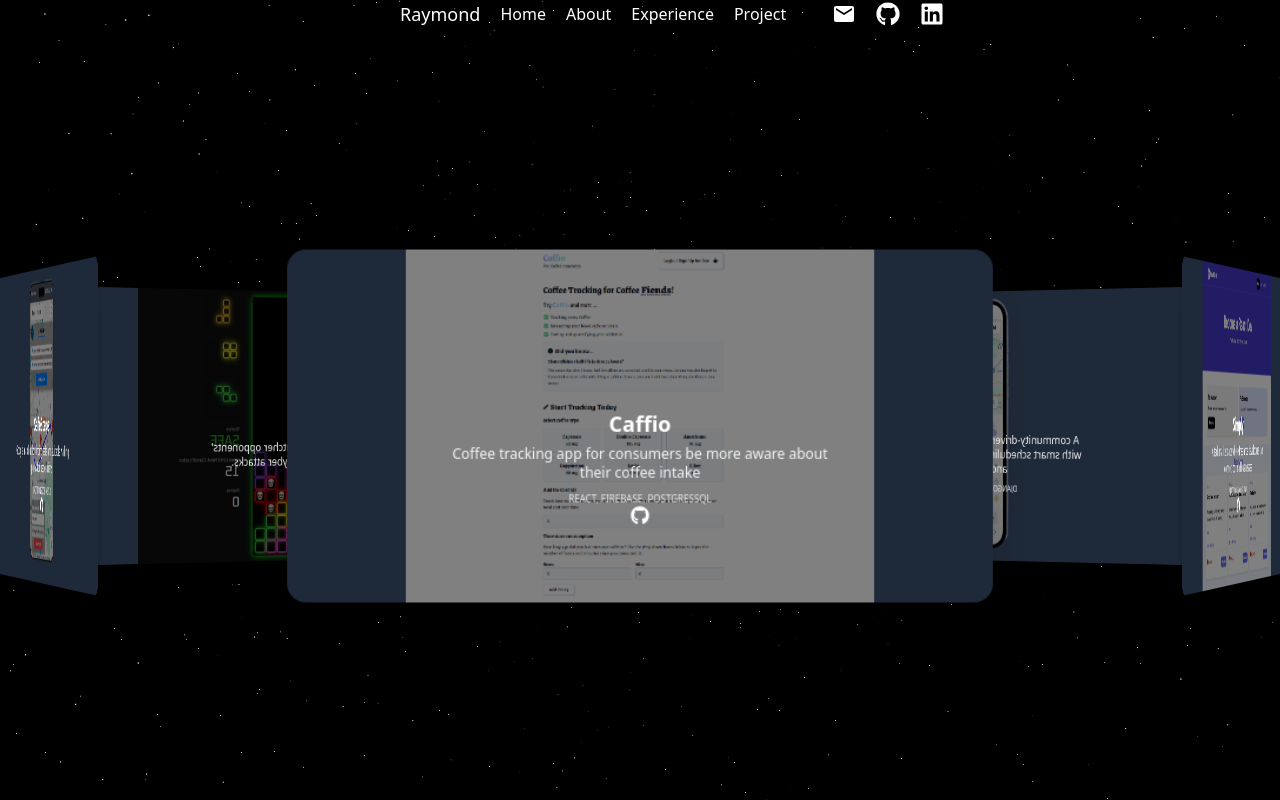
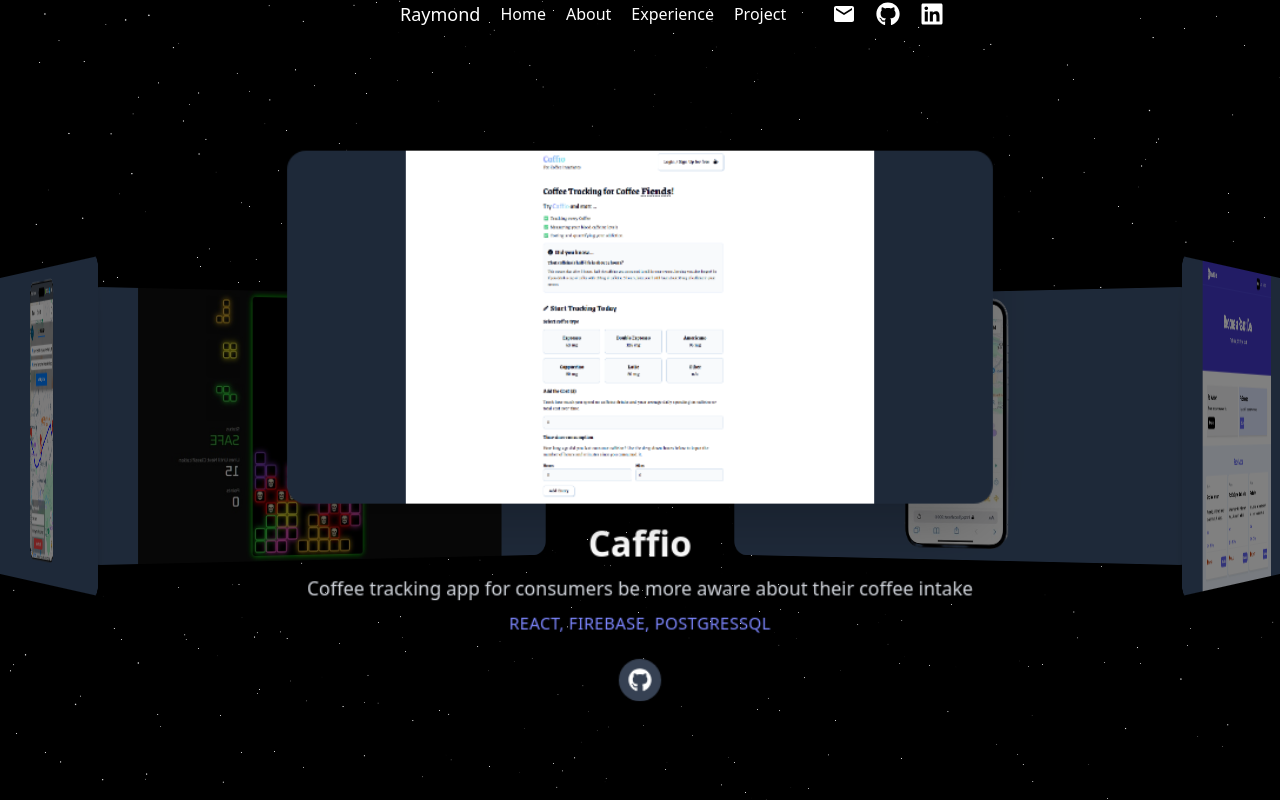
Before and after one commit to RaymondC-tech/portfolio, a Next.js app: page /projects in a window 1280 px wide. Built offline with nearby package versions, Linux system fonts and the light colour scheme.

Commit message:
choice 1 image goes up in front

```diff
--- a/src/components/projects/ThreeSixtyCarousel.tsx
+++ b/src/components/projects/ThreeSixtyCarousel.tsx
@@ -260,7 +260,7 @@
           return (
             <div
               key={slide.id}
-              className="flex absolute inset-0 items-start justify-center"
+              className="flex flex-col absolute inset-0 items-start justify-center gap-4"
               style={{
                 transform: `rotateY(${thisAngle}deg) translateZ(${radius}px)`,
               }}
@@ -292,28 +292,33 @@
                   style={{ objectFit: 'contain' }}
                   quality={100}
                   //priority={isFront}
-                  className="z-10 absolute filter brightness-50"
+                  className={`z-10 absolute filter ${isFront ? '' : 'brightness-50'}`}
                 />
-                <div className="flex flex-col items-center justify-center relative z-30 px-30 top-1/2 -translate-y-25">
-                  <h3 className="text-lg font-semibold text-white mb-1">
-                    {slide.title}
-                  </h3>
-                  <h5 className="text-xs text-center text-gray-100 mb-2">
-                    {slide.shortDescription}
-                  </h5>
-                  <p className="text-2xs text-gray-200">
-                    {slide.languagesUsed}
-                  </p>
-                  <a href={slide.link} target="_blank" rel="noopenber nopreferrer">
-                    <FaGithub className="w-4 h-4"/>
-                  </a>
+
+              </div>
+             {isFront && (
+                <div className="w-[600px] text-center space-y-2">
+                <h3 className="text-2xl md:text-3xl font-bold text-white">
+                  {slides[currentIndex].title}
+                </h3>
+                <p className="text-base text-gray-300">
+                  {slides[currentIndex].shortDescription}
+                </p>
+                <div className="text-sm uppercase tracking-wide text-indigo-400">
+                  {slides[currentIndex].languagesUsed}
                 </div>
+                <a
+                  href={slides[currentIndex].link}
+                  target="_blank"
+                  rel="noopener noreferrer"
+                  className="inline-flex mt-3 text-white bg-gray-700 p-2 rounded-full hover:bg-gray-600"
+                >
+                  <FaGithub className="w-5 h-5" />
+                </a>
               </div>
+             )}
 
-                <div>
-
-                </div>
-            </div>
+              </div>
           );
         })}
       </div>
```
